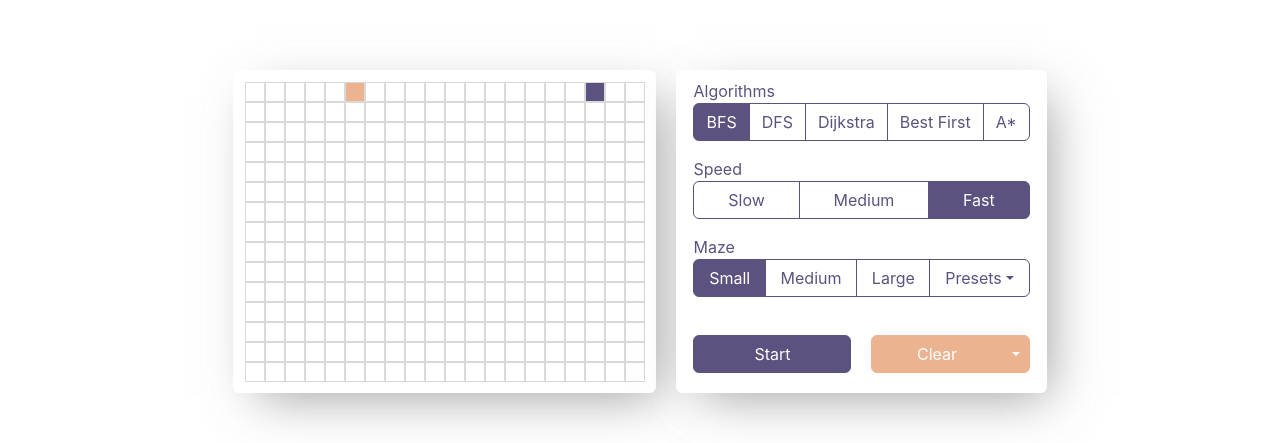
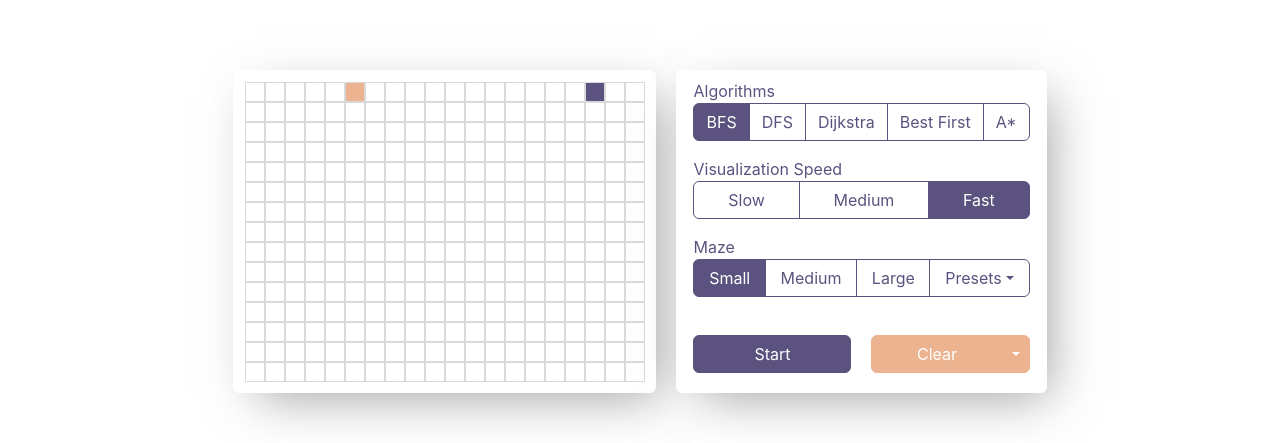
Before and after one commit to chrisliang12/pathfinding-visualizer-react, a React (Create React App) app: page / in a window 1280 px wide. Shown: the part 156-599 px from the top of the page. Built offline with nearby package versions, Linux system fonts and the light colour scheme.

Commit message:
reduce padding

```diff
--- a/src/Visualizer/Interface.jsx
+++ b/src/Visualizer/Interface.jsx
@@ -94,7 +94,7 @@ export default function Interface(props) {
         </li>
 
         <li className="list-group-item">
-          <p>Speed</p>
+          <p>Visualization Speed</p>
           <div
             className="btn-group  control-btn"
             role="group"
--- a/src/Visualizer/styles/App.css
+++ b/src/Visualizer/styles/App.css
@@ -20,6 +20,7 @@
 .board, .interface {
   display: inline-block;
   margin: 20px 10px;
+  margin-bottom: 0;
   vertical-align: top;
   text-align: center;
 }
```
